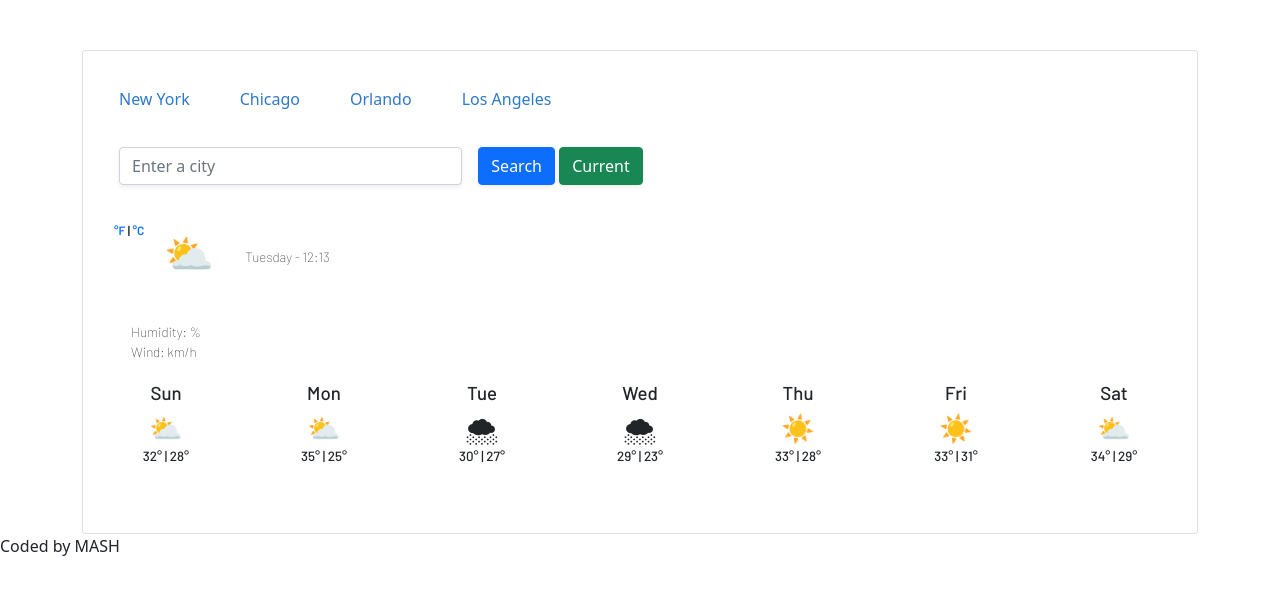
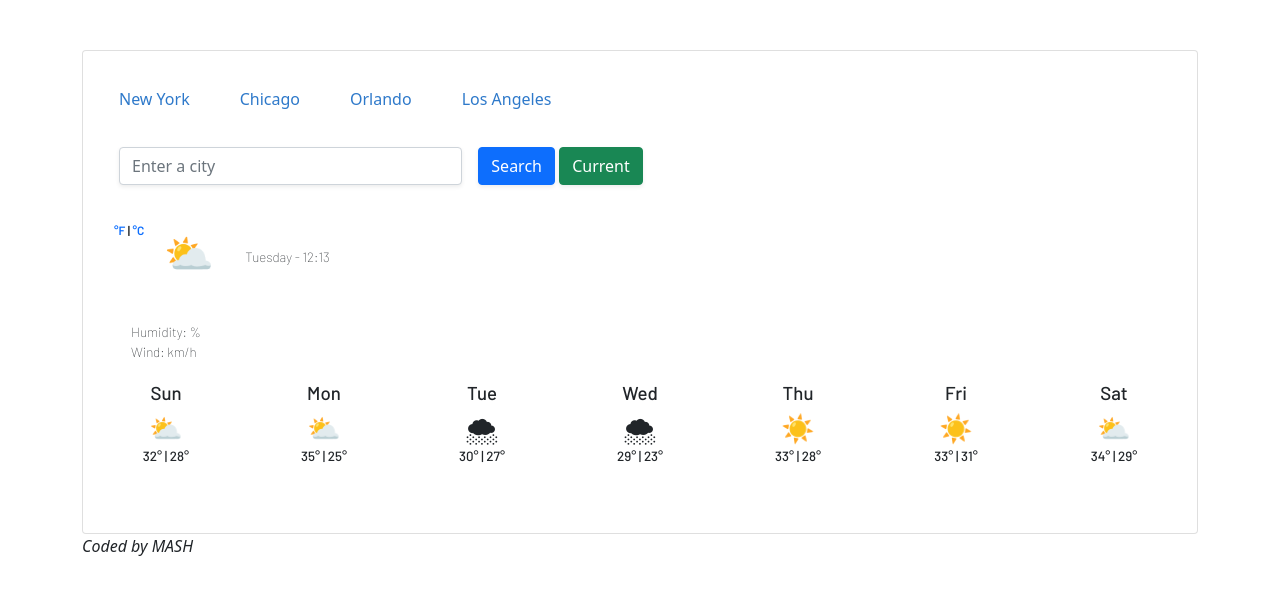
Before and after one commit to michellejeppesen/weather-app, a plain HTML site: page index.html in a window 1280 px wide. Drawn offline with nearby package versions, Linux system fonts and the light colour scheme; no server answers.

Commit message:
Updated footer

```diff
--- a/index.html
+++ b/index.html
@@ -93,10 +93,11 @@
 
 
 
+     <p><em>Coded by MASH</em></p>
+      </div>
 
-      </div>
     </div>
-<p>Coded by MASH</p>
+
    <script src="src/script.js"></script>
   </body>
 </html>
```
